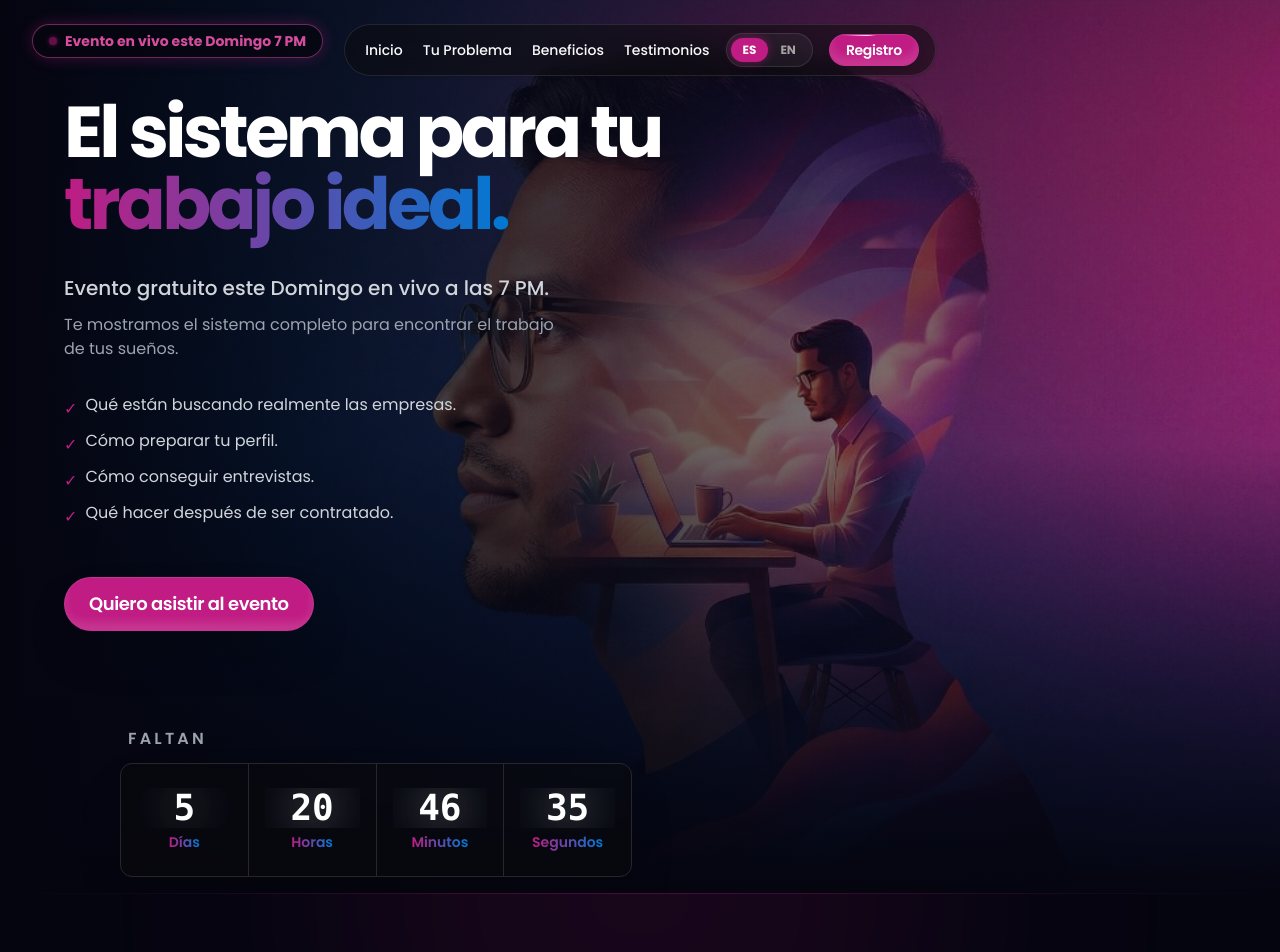
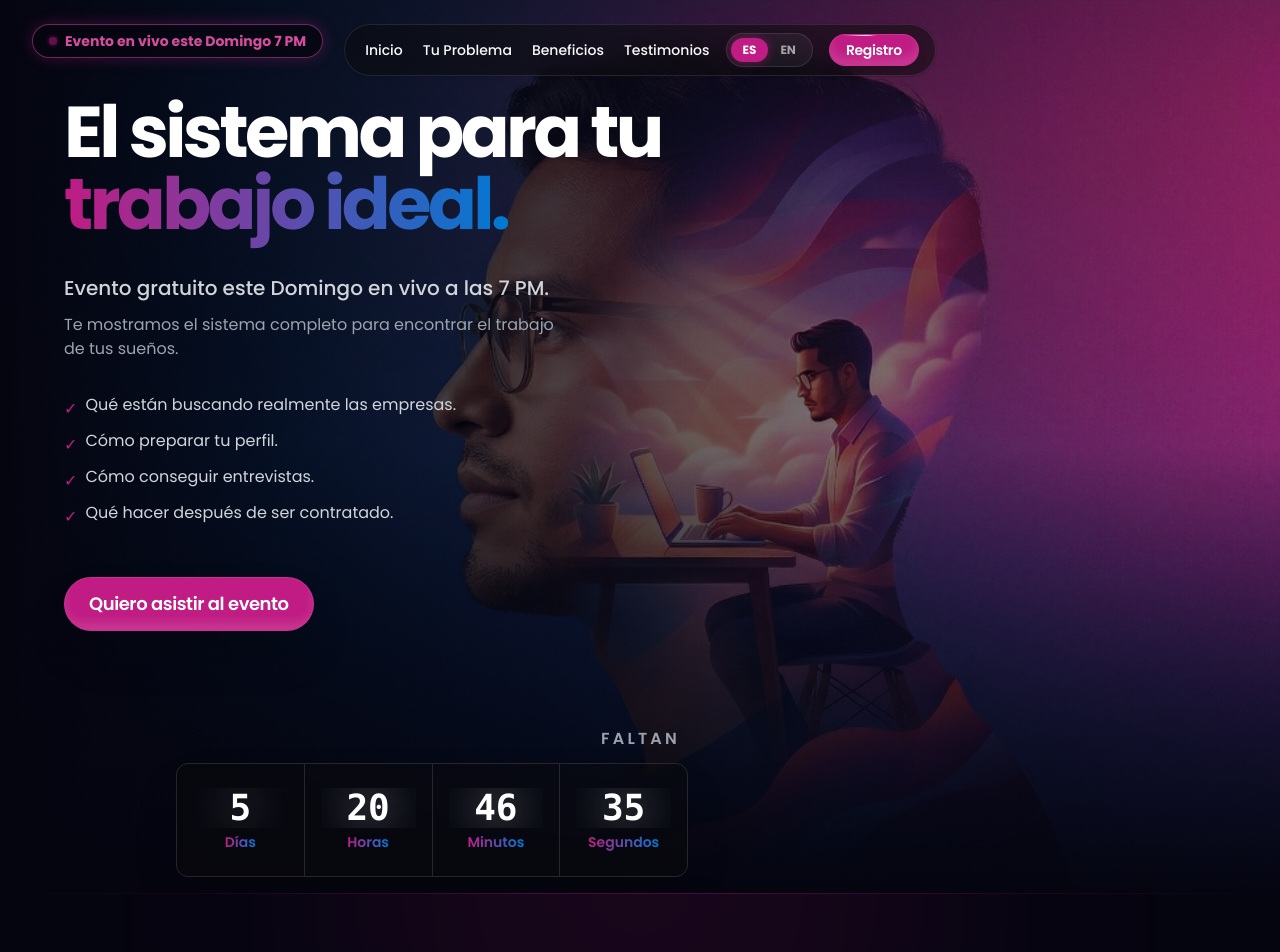
Before and after one commit to Sistema-Paguro/sistema-paguro-landing-page, a React (Vite) app: page / in a window 1280 px wide. Shown: the top 952 px of the page. Built offline with nearby package versions, Linux system fonts and the light colour scheme.

Commit message:
Fix internal alignment of countdown timer to justify end

```diff
--- a/src/components/ui/countdown-timer.tsx
+++ b/src/components/ui/countdown-timer.tsx
@@ -54,9 +54,9 @@ export default function ShiftingCountdown({ labels }: ShiftingCountdownProps) {
     const COUNTDOWN_FROM = useMemo(() => getNextSunday7PMEST(), []);
 
     return (
-        <div className="w-full flex flex-col items-center justify-start bg-transparent transition-colors duration-500 py-4 gap-3">
+        <div className="w-full flex flex-col items-end justify-start bg-transparent transition-colors duration-500 py-4 gap-3">
             {labels.title && (
-                <span className="text-gray-400 font-semibold text-sm md:text-base tracking-[0.2em] uppercase text-left w-full max-w-lg px-2">
+                <span className="text-gray-400 font-semibold text-sm md:text-base tracking-[0.2em] uppercase text-right w-full max-w-lg px-2">
                     {labels.title}
                 </span>
             )}
```
